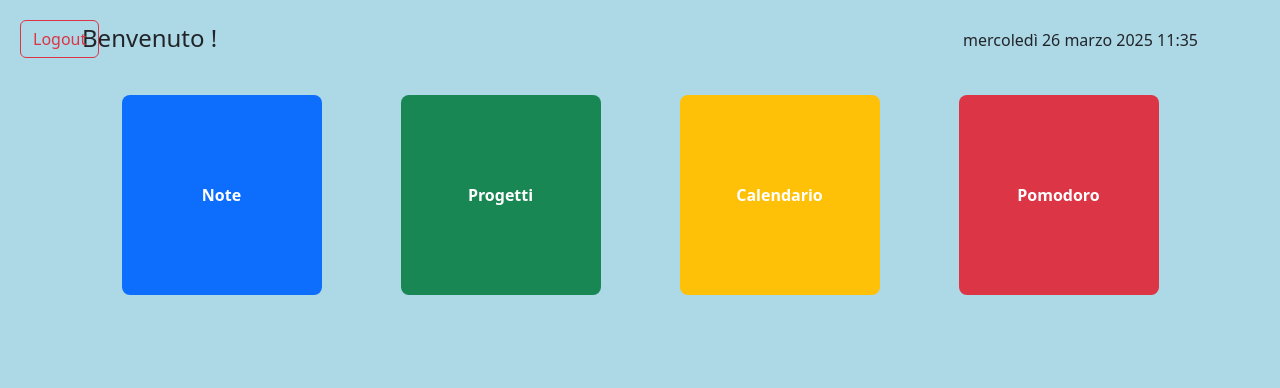
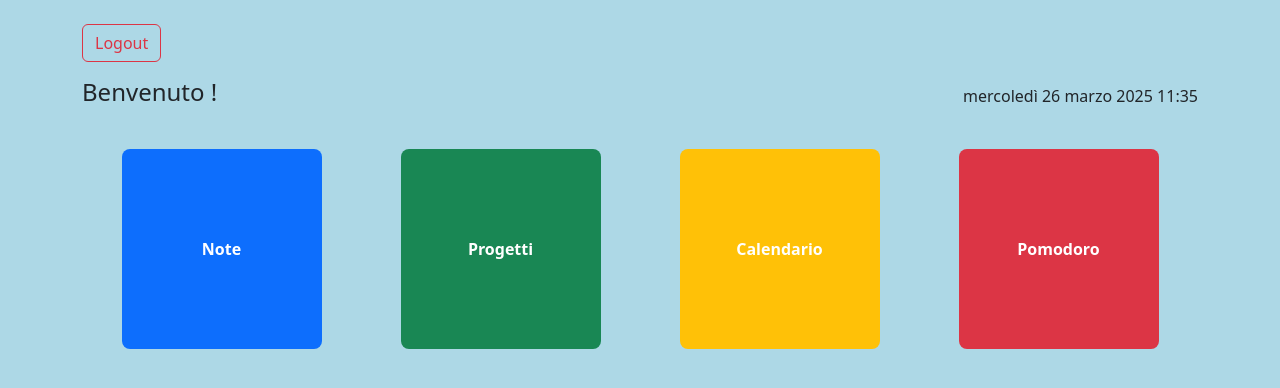
Before and after one commit to Zenidal98/Selfie-2025, a React (Create React App) app in the folder selfie/frontend/: page /home in a window 1280 px wide. Shown: the top 388 px of the page. Built offline with nearby package versions, Linux system fonts and the light colour scheme; sample sign-in values are in the browser's storage.

Commit message:
fixed logout and back home buttons

```diff
--- a/selfie/frontend/src/ProtectedRoute.jsx
+++ b/selfie/frontend/src/ProtectedRoute.jsx
@@ -5,6 +5,7 @@ import { jwtDecode } from "jwt-decode";
 
 
 const ProtectedRoute = ({ children }) => {
+
   const token = sessionStorage.getItem("token");
 
   if (!token) {
--- a/selfie/frontend/src/pages/BackHomeButton.jsx
+++ /dev/null
@@ -1,22 +0,0 @@
-import React from "react";
-import { useNavigate } from "react-router-dom";
-
-const BackHomeButton = () => {
-  const navigate = useNavigate();
-
-  return (
-    <button
-      onClick={() => navigate("/home")}
-      className="btn btn-outline-secondary position-fixed"
-      style={{
-        top: "20px",
-        left: "20px",
-        zIndex: 999,
-      }}
-    >
-      ⬅ Torna alla Home
-    </button>
-  );
-};
-
-export default BackHomeButton;
--- a/selfie/frontend/src/pages/HomePage.jsx
+++ b/selfie/frontend/src/pages/HomePage.jsx
@@ -4,7 +4,7 @@ import "bootstrap/dist/css/bootstrap.min.css";
 import "../index.css";
 
 const sections = [
-  { name: "Note", path: "/notes", color: "bg-primary" },
+  { name: "Note", path: "/note", color: "bg-primary" },
   { name: "Progetti", path: "/progetti", color: "bg-success" },
   { name: "Calendario", path: "/calendario", color: "bg-warning" },
   { name: "Pomodoro", path: "/pomodoro", color: "bg-danger" },
@@ -24,19 +24,24 @@ const HomePage = () => {
   }, []);
 
   const handleLogout = () => {
-    sessionStorage.removeItem("token");
-    sessionStorage.removeItem("utente");
+    sessionStorage.clear();
     navigate("/login");
   };
 
   return (
-    <div className="container text-center mt-4">
+    <div className="container mt-4">
+
+      {/* 🔓 Pulsante Logout */}
+      <div className="d-flex justify-content-start mb-3">
+        <button onClick={handleLogout} className="btn btn-outline-danger">
+          Logout
+        </button>
+      </div>
+
+      {/* Benvenuto + Data */}
       <div className="d-flex justify-content-between align-items-center mb-4">
-        <h4>
-          Benvenuto {utenteLoggato?.nome} {utenteLoggato?.cognome}!
-        </h4>
-        <div>
-          <p className="mb-1">
+        <h4>Benvenuto {utenteLoggato?.nome} {utenteLoggato?.cognome}!</h4>
+        <p className="mb-0">
           {dateTime.toLocaleDateString("it-IT", {
             weekday: "long",
             day: "2-digit",
@@ -48,18 +53,9 @@ const HomePage = () => {
             minute: "2-digit",
           })}
         </p>
-          <button onClick={handleLogout} className="btn btn-outline-danger position-fixed"
-                style={{
-                    top: "20px",
-                    left: "20px",
-                    zIndex: 999,
-                    }}
-          >
-           Logout
-          </button>
-        </div>
       </div>
 
+      {/* Sezioni */}
       <div className="d-flex justify-content-around flex-wrap">
         {sections.map((section) => (
           <div key={section.name} className={`section-box ${section.color}`}>
--- a/selfie/frontend/src/pages/Pomodoro/PomodoroPage.jsx
+++ b/selfie/frontend/src/pages/Pomodoro/PomodoroPage.jsx
@@ -1,9 +1,12 @@
 import React, { useState } from "react";
 import PomodoroSettings from "./PomodoroSettings";
 import PomodoroTimer from "./PomodoroTimer";
-import BackHomeButton from "../BackHomeButton";
+import { useNavigate } from "react-router-dom";
 
 const PomodoroPage = () => {
+
+  const navigate=useNavigate();        // per tornare ad home
+
   const [settings, setSettings] = useState({
     studyMinutes: 30,
     breakMinutes: 5,
@@ -13,13 +16,17 @@ const PomodoroPage = () => {
   const handleSettingsChange = (newSettings) => {
     setSettings(newSettings);
   };
-                           // backhomebutton serve per tornare indietro, è presente in ogni pagina
+
   return (
     <div className="container py-4">
-      <BackHomeButton />
+                           {/*pulsante per tornare alla home*/}
+      <div className="d-flex justify-content-start mb-3">
+       <button onClick={() => navigate("/home")} className="btn btn-outline-secondary">
+        Torna alla Home
+       </button>
+      </div>
 
       <h2 className="text-center mb-4">🍅 Modalità Pomodoro</h2>
-
       <PomodoroTimer
         studyDuration={settings.studyMinutes}
         breakDuration={settings.breakMinutes}
```
Lines whose indentation alone changed are shown as unchanged.
